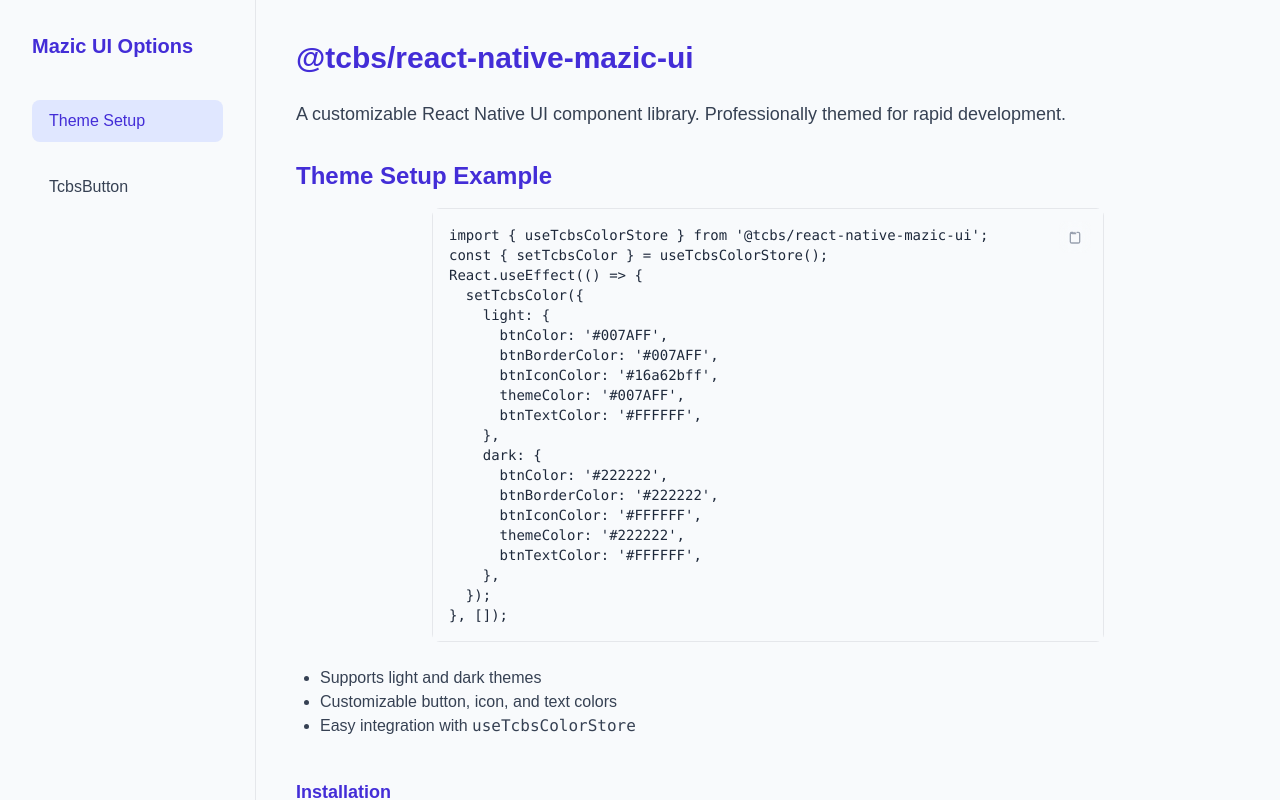
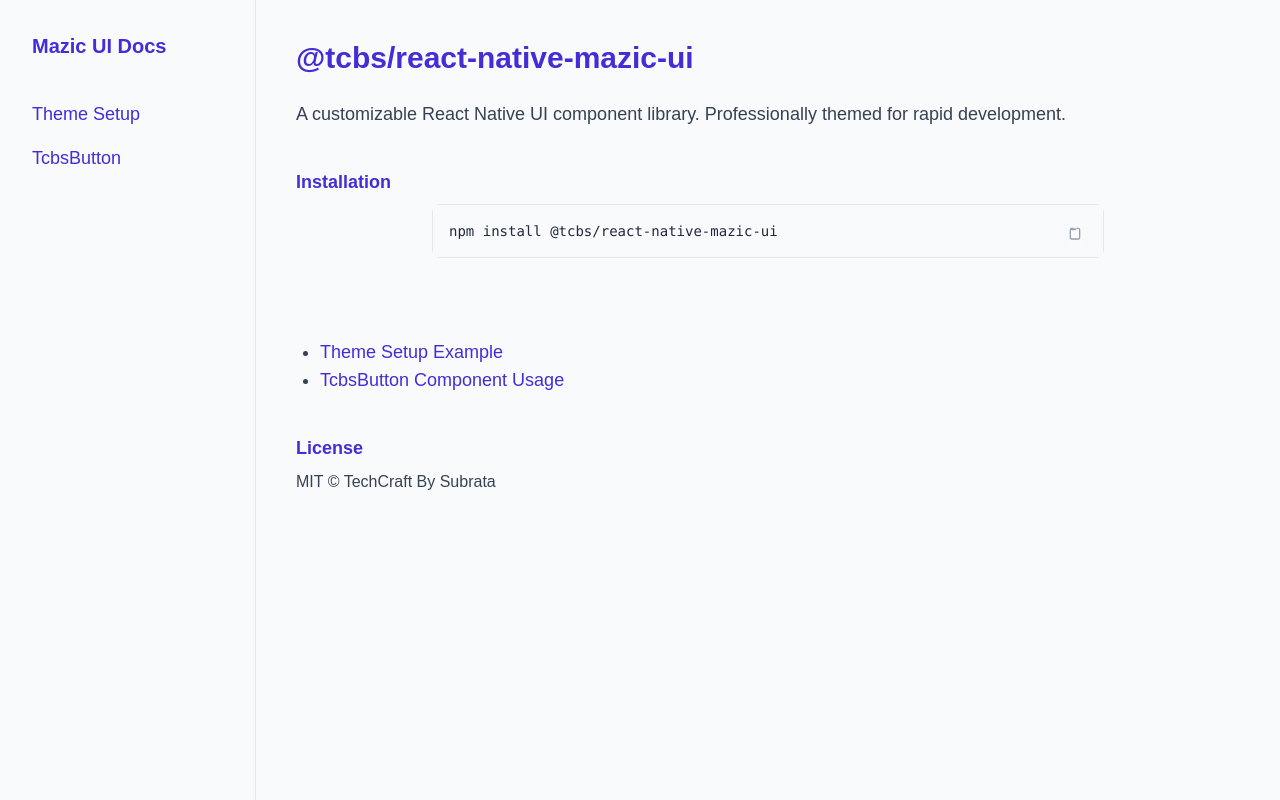
Before and after one commit to TechCraft-By-Subrata/tcbs-frontend, a Next.js app: page /ui-home in a window 1280 px wide. Shown: the top 800 px of the page. Built offline with nearby package versions, Linux system fonts and the light colour scheme.

Commit message:
ui home changed

```diff
--- a/src/components/ClientUiHome.tsx
+++ b/src/components/ClientUiHome.tsx
@@ -56,14 +56,10 @@ const buttonDoc = `import { TcbsButton } from '@tcbs/react-native-mazic-ui';
 // Disabled State
 <TcbsButton title="Disabled" disabled onPress={...} />`;
 
-const sidebarOptions = [
-  { key: "theme", label: "Theme Setup" },
-  { key: "button", label: "TcbsButton" },
-];
+
+import Link from "next/link";
 
 const ClientUiHome = ({ colors }: { colors: any }) => {
-  const [selected, setSelected] = useState("theme");
-
   return (
     <main
       className="min-h-screen flex bg-gray-50"
@@ -74,20 +70,11 @@ const ClientUiHome = ({ colors }: { colors: any }) => {
         className="w-64 p-8 border-r border-gray-200 bg-white flex flex-col gap-6"
         style={{ background: colors.background }}
       >
-        <h2 className="text-xl font-bold mb-4 text-indigo-700">Mazic UI Options</h2>
-        {sidebarOptions.map((opt) => (
-          <button
-            key={opt.key}
-            className={`text-left px-4 py-2 rounded-lg font-medium transition-colors border border-transparent ${
-              selected === opt.key
-                ? "bg-indigo-100 text-indigo-700 border-indigo-400"
-                : "hover:bg-indigo-50 text-gray-700"
-            }`}
-            onClick={() => setSelected(opt.key)}
-          >
-            {opt.label}
-          </button>
-        ))}
+        <h2 className="text-xl font-bold mb-4 text-indigo-700">Mazic UI Docs</h2>
+        <nav className="flex flex-col gap-4">
+          <Link href="/ui-home/theme" className="text-indigo-700 hover:underline text-lg font-medium">Theme Setup</Link>
+          <Link href="/ui-home/tcbsbutton" className="text-indigo-700 hover:underline text-lg font-medium">TcbsButton</Link>
+        </nav>
       </aside>
 
       {/* Main Content */}
@@ -98,35 +85,21 @@ const ClientUiHome = ({ colors }: { colors: any }) => {
         <p className="text-lg text-gray-700 mb-8">
           A customizable React Native UI component library. Professionally themed for rapid development.
         </p>
-        {selected === "theme" && (
-          <>
-            <h2 className="text-2xl font-semibold text-indigo-700 mb-4">Theme Setup Example</h2>
-            <CodeBlock copyText={themeDoc}>{themeDoc}</CodeBlock>
-            <ul className="mt-6 mb-8 list-disc pl-6 text-gray-700">
-              <li>Supports light and dark themes</li>
-              <li>Customizable button, icon, and text colors</li>
-              <li>Easy integration with <code>useTcbsColorStore</code></li>
-            </ul>
-          </>
-        )}
-        {selected === "button" && (
-          <>
-            <h2 className="text-2xl font-semibold text-indigo-700 mb-4">TcbsButton Component Usage</h2>
-            <CodeBlock copyText={buttonDoc}>{buttonDoc}</CodeBlock>
-            <ul className="mt-6 mb-8 list-disc pl-6 text-gray-700">
-              <li>Size variations: large, medium, small</li>
-              <li>Variants: primary, secondary, no_border</li>
-              <li>Icon support: AntDesign, Feather, FontAwesome, and more</li>
-              <li>Custom styles, accessibility, and disabled state</li>
-            </ul>
-          </>
-        )}
         <div className="mt-10">
           <h3 className="text-lg font-semibold text-indigo-700 mb-2">Installation</h3>
           <CodeBlock copyText="npm install @tcbs/react-native-mazic-ui">
             {`npm install @tcbs/react-native-mazic-ui`}
           </CodeBlock>
         </div>
+
+        <ul className="list-disc pl-6 text-gray-700 text-lg mt-20">
+          <li>
+            <Link href="/ui-home/theme" className="text-indigo-700 hover:underline">Theme Setup Example</Link>
+          </li>
+          <li>
+            <Link href="/ui-home/tcbsbutton" className="text-indigo-700 hover:underline">TcbsButton Component Usage</Link>
+          </li>
+        </ul>
         <div className="mt-10">
           <h3 className="text-lg font-semibold text-indigo-700 mb-2">License</h3>
           <p className="text-gray-700">MIT &copy; TechCraft By Subrata</p>
```
